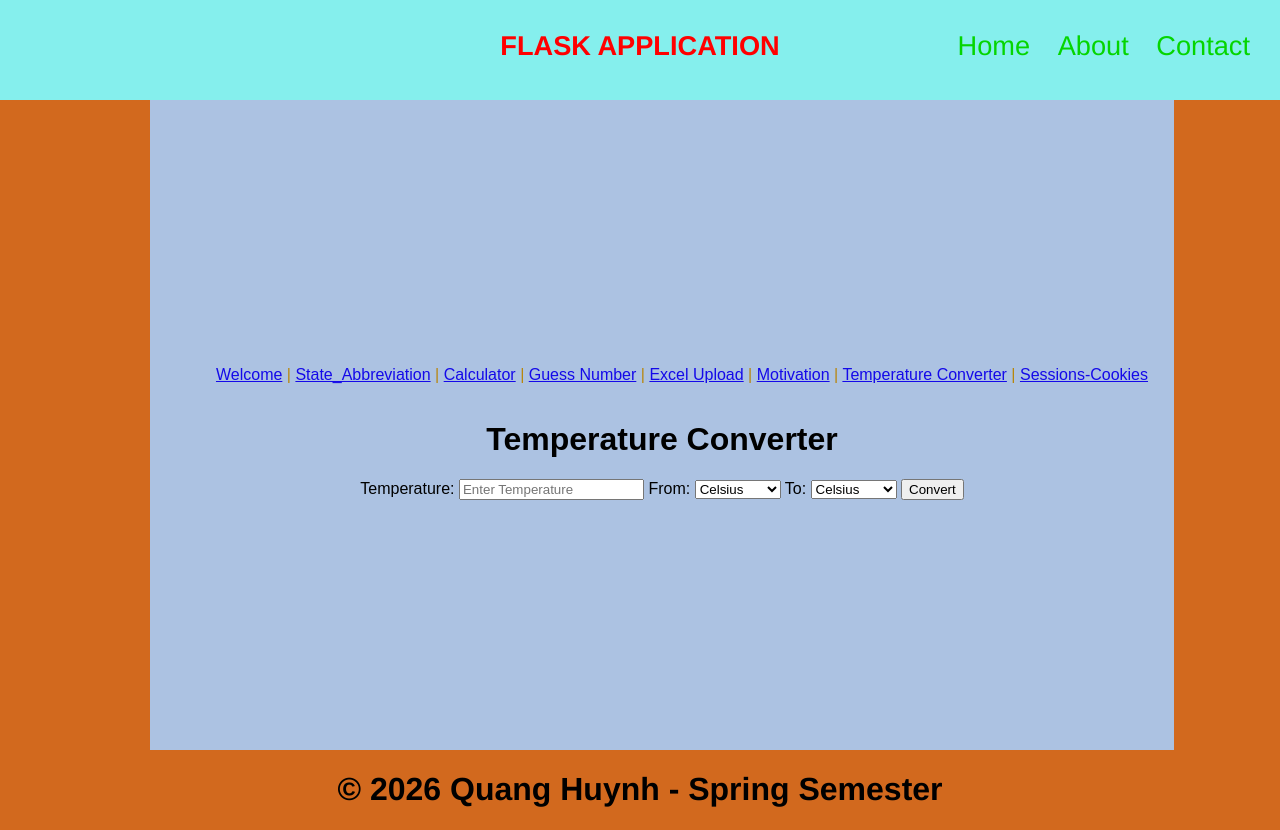
After one commit to Augusta-26/Flask--My-Own-Develop--Webpage, a Flask app: page /temp_converter in a window 1280 px wide. The commit adds this page. Run offline with Flask 3, Linux system fonts and the light colour scheme.

Commit message:
more tools

```diff
--- a/app.py
+++ b/app.py
@@ -1,9 +1,10 @@
-from flask import Flask, render_template, request, redirect
+from flask import Flask, render_template, request, url_for, session, make_response
 from miscellaneous.states import us_states
 import random
 import pandas as pd
 
 app = Flask(__name__, static_folder='static', static_url_path= '/', template_folder='templates')
+app.secret_key = '1st application development'
 
 @app.route('/', methods=['GET','POST'])
 def home():
@@ -102,5 +103,94 @@ def excel_upload():
 def image():
     return render_template('image.html')
 
+@app.route('/temp_converter', methods=['GET','POST'])
+def temp_converter():
+    result_temp = ''
+    original_temp = ''
+    from_scale = ''
+    to_scale = ''
+    if request.method == 'POST':
+        original_temp = float(request.form.get('original_temp'))
+        from_scale = request.form.get('from_scale')
+        to_scale = request.form.get('to_scale')
+
+        if from_scale == to_scale:
+            result_temp = original_temp
+        elif from_scale == 'celsius':
+            if to_scale == 'fahrenheit':
+                result_temp = original_temp * 9 / 5 + 32
+            elif to_scale == 'kelvin':
+                result_temp = original_temp + 273.15
+        elif from_scale == 'fahrenheit':
+            if to_scale == 'celsius':
+                result_temp = (original_temp - 32) * 5 / 9
+            elif to_scale == 'kelvin':
+                result_temp = (original_temp - 32) * 5 / 9 + 273.15
+        elif from_scale == 'kelvin':
+            if to_scale == 'celsius':
+                result_temp = original_temp - 273.15
+            elif to_scale == 'fahrenheit':
+                result_temp = (original_temp - 273.15) * 9 / 5 + 32
+    return render_template('temp_converter.html',result_temp=result_temp,original_temp=original_temp, from_scale=from_scale, to_scale=to_scale)
+
+@app.route('/both_session_cookie', methods=['GET', 'POST'])
+def session_cookie():
+    message = ''
+    message2 = ''
+    if request.method == 'POST':
+        set_session = request.form.get('set_session')
+        get_session = request.form.get('get_session')
+        clear_session = request.form.get('clear_session')
+        set_cookie = request.form.get('set_cookie')
+        get_cookie = request.form.get('get_cookie')
+        clear_cookie = request.form.get('clear_cookie')
+
+        if set_session:
+            session['name1'] = 'Quang'
+            session['pet1'] = 'chico'
+            message = 'Session data set'
+        elif get_session:
+            if 'name1' in session.keys() and 'pet1' in session.keys():
+                value1 = session['name1']
+                value2 = session['pet1']
+                message = f"[name1 : {value1}] , [pet1 : {value2}]"
+            else:
+                message = 'No session data found'
+        elif clear_session:
+            session.clear()
+            message = 'Session cleared'
+        elif set_cookie:
+            response = make_response(render_template('session_cookie.html', message2 = 'Cookie set'))
+            response.set_cookie(key='luno', value='augusta')
+            return response
+        elif get_cookie:
+            if 'luno' in request.cookies:
+                cookie_value = request.cookies['luno']
+                message2 = f"Cookie value: {cookie_value}"
+            else:
+                message2 = 'No cookie found'
+        elif clear_cookie:
+            response = make_response(render_template('session_cookie.html', message2 = 'Cookie cleared'))
+            response.set_cookie(key='luno', expires=0)
+            return response
+
+    return render_template('session_cookie.html', message=message, message2=message2)
+
+def set_cookie():
+    response = make_response(render_template('home.html', message = 'Cookie set'))
+    response.set_cookie(key='cookie key', value='cookie value')
+    return response
+
+@app.route('/get_cookie')
+def get_cookie():
+    cookie_value = request.cookies['cookie key']
+    return render_template('home.html', message = f"Cookie value: {cookie_value}")
+
+@app.route('/clear_cookie')
+def clear_cookie():
+    response = make_response(render_template('home.html', message = 'Cookie cleared'))
+    response.set_cookie(key='cookie key', expires=0)
+    return response
+
 if __name__ == '__main__':
     app.run(debug=True)
--- a/static/main.css
+++ b/static/main.css
@@ -14,14 +14,17 @@ header {
 header h1.logo {
   margin-top: 30px;
   font-size: 1.7em;
-  color: #e42447;
   text-transform: uppercase;
   position: absolute;
   left: 50%;
   transform: translateX(-50%);
 }
 
-header h1.logo:hover {
+header h1.logo a {
+  color: rgb(255, 0, 0);
+  text-decoration: none;
+}
+header h1.logo a:hover{
   color: rgb(4, 211, 21);
   text-decoration: none;
 }
@@ -38,26 +41,6 @@ container {
   padding: 0;
   margin-left: 150px;
 }
-/*
- * Center the body content
- */
-
-
-.home {
-  padding: 50px 0 50px 0;
-  background-color: rgb(150, 17, 150);
-  -webkit-border-radius: 6px;
-     -moz-border-radius: 6px;
-          border-radius: 6px;
-}
-
-div.about {
-  padding: 10px 0 30px 0;
-  background-color: rgb(228, 244, 15);
-  -webkit-border-radius: 6px;
-     -moz-border-radius: 6px;
-          border-radius: 6px;
-}
 
 .menu {
   float: right;
@@ -68,7 +51,7 @@ div.about {
 
 .menu a {
   color: rgb(5, 213, 1);
-  text-decoration: underline;
+  text-decoration: none;
 }
 
 .menu a:hover {
@@ -81,8 +64,14 @@ div.about {
 
 .tool {
   color:darkgoldenrod;
+  text-align: center;
 }
 
 .tool a {
   color:rgb(20, 9, 233)
 }
+
+.tool a:hover {
+  color: rgb(233, 9, 9);
+  text-decoration: none;
+}
--- a/templates/layout.html
+++ b/templates/layout.html
@@ -6,7 +6,7 @@
 
 <body>
     <header>
-        <h1 class="logo">Flask Application</h1>
+        <h1 class="logo"><a href="{{ url_for('home') }}">Flask Application</a></h1>
         <nav>
             <ul class="menu">
                 <a href="{{ url_for('home') }}">Home</a>
@@ -24,7 +24,9 @@
             <a href="/calculator">Calculator</a> |
             <a href="/guess_number">Guess Number</a> |
             <a href="/excel_upload">Excel Upload</a> |
-            <a href="/image">Motivation</a>
+            <a href="/image">Motivation</a> |
+            <a href="{{ url_for('temp_converter') }}">Temperature Converter</a> |
+            <a href="{{ url_for('session_cookie') }}">Sessions-Cookies</a>
         </ul>
 
     {% block content %}
--- /dev/null
+++ b/templates/temp_converter.html
@@ -0,0 +1,28 @@
+{% extends 'layout.html' %}
+{% block content %}
+    <h1>Temperature Converter</h1>
+    <form method="POST" action="/temp_converter" >
+      <label>Temperature:</label>
+      <input type="number" name="original_temp" placeholder="Enter Temperature" required>
+
+      <label>From:</label>
+      <select name="from_scale" required>
+        <option value="celsius">Celsius</option>
+        <option value="fahrenheit">Fahrenheit</option>
+        <option value="kelvin">Kelvin</option>
+      </select>
+
+      <label>To:</label>
+      <select name="to_scale" required>
+        <option value="celsius">Celsius</option>
+        <option value="fahrenheit">Fahrenheit</option>
+        <option value="kelvin">Kelvin</option>
+      </select>
+
+      <input type="submit" value="Convert">
+    </form>
+
+    {% if result_temp %}
+        <h1 style="color:rgb(255, 0, 204)">{{original_temp}}°{{from_scale|capitalize }} = {{result_temp}}°{{ to_scale|capitalize }}</h1>
+    {% endif %}
+{% endblock %}
```
Also changed, not shown: templates/about.html (+29 -7 lines), templates/contact.html (+28 -9 lines), templates/guess_number.html (+6 -6 lines), templates/session_cookie.html (added, +18 -0 lines).
